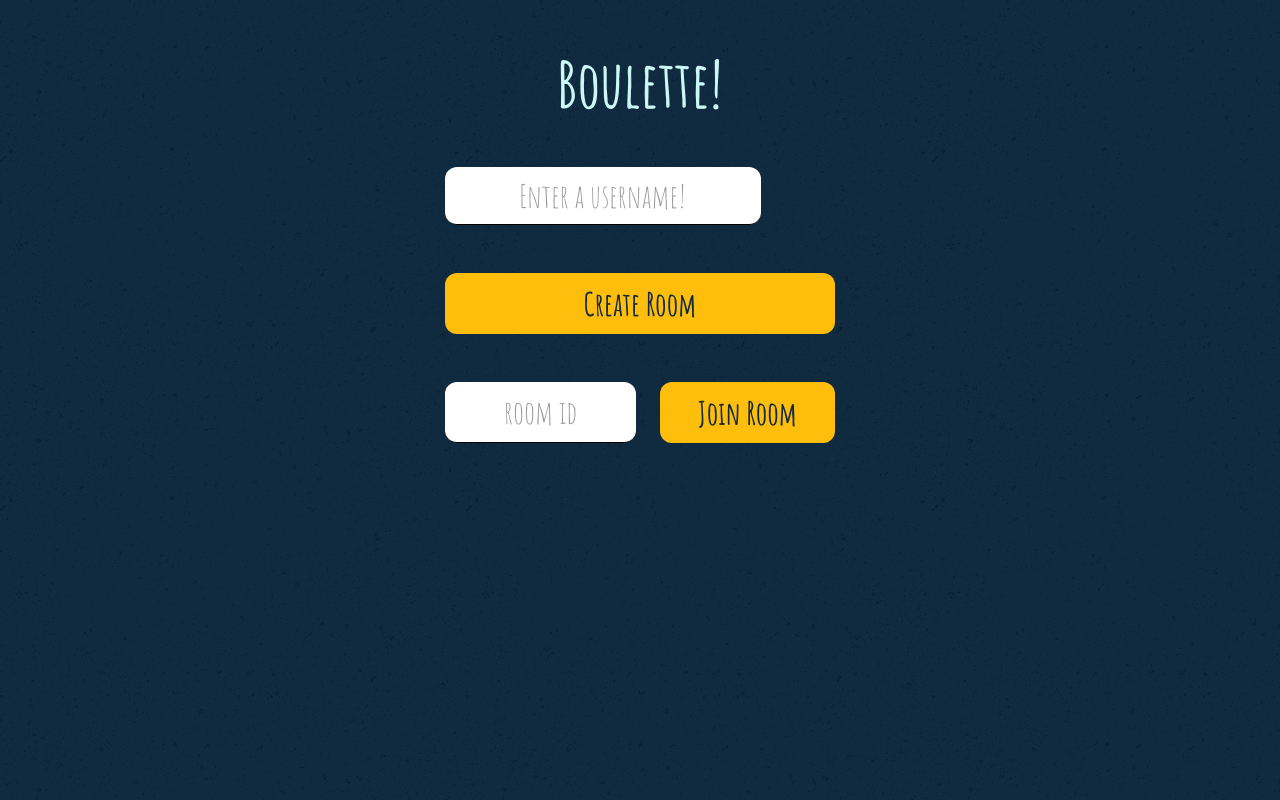
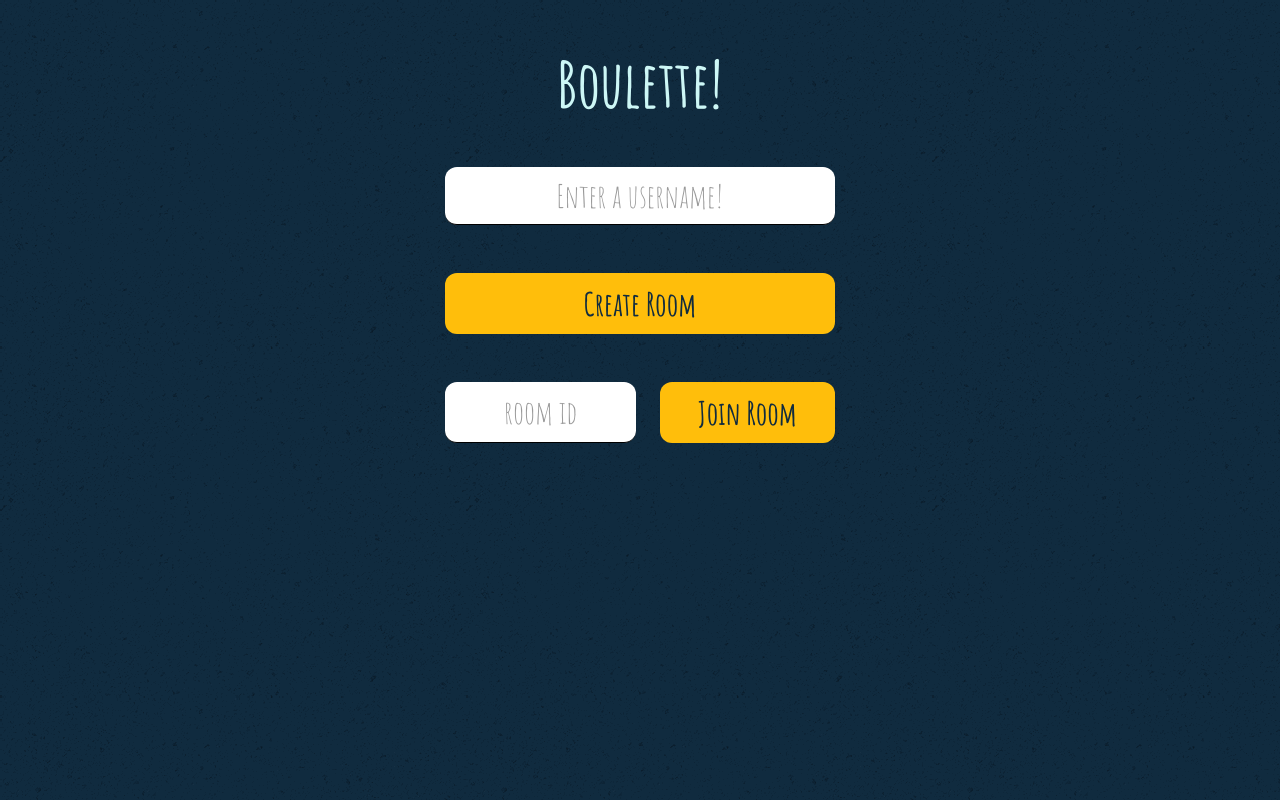
Before and after one commit to melansonS/boulette, a React (Create React App) app: page / in a window 1280 px wide. Built offline with nearby package versions, Linux system fonts and the light colour scheme; no server answers.

Commit message:
migrated backend to Rende, minor ui tweaks

```diff
--- a/src/components/modal.js
+++ b/src/components/modal.js
@@ -1,4 +1,3 @@
-import react from "react";
 import { IoCloseCircleOutline } from "react-icons/io5";
 import "./modal.css";
 
--- a/src/components/textInput.js
+++ b/src/components/textInput.js
@@ -1,4 +1,3 @@
-import react from "react";
 import "./textInput.css";
 
 const TextInput = ({ onChange, placeholder, value, required }) => {
--- a/src/pages/room.js
+++ b/src/pages/room.js
@@ -207,7 +207,7 @@ const Room = () => {
               <Modal closeModal={() => setRoundComplete(false)}>
                 <div style={{ textAlign: "center" }}>
                   <h3>Round Complete</h3>
-                  <div>Get ready for the next round!</div>
+                  <div>Get ready for the next one!</div>
                   <br></br>
                   <Button
                     onClick={() => setRoundComplete(false)}
--- a/src/pages/welcome.css
+++ b/src/pages/welcome.css
@@ -8,8 +8,12 @@
   justify-content: space-between;
 }
 
+.text-input {
+  max-width: none;
+}
+
 .welcome-form button,
-.welcome-form input {
+.welcome-form .text-input {
   width: 45%;
 }
 
--- a/src/pages/welcome.js
+++ b/src/pages/welcome.js
@@ -35,6 +35,7 @@ const Welcome = () => {
       <h1>Boulette!</h1>
       <div className="welcome-page">
         <TextInput
+          className="username-input"
           onChange={(e) => setName(e.target.value)}
           placeholder="Enter a username!"
           value={name}
--- a/src/utils/constants.js
+++ b/src/utils/constants.js
@@ -1,5 +1,5 @@
 // export const URL = "http://localhost:4001";
-export const URL = "https://boulette-server.herokuapp.com";
+export const URL = "https://boulette-backend.onrender.com";
 
 export const colors = {
   blue: "#1B87A8",
```
Also changed, not shown: package.json (+6 -3 lines), 2 other files (tests, documents, lock files or other folders).
